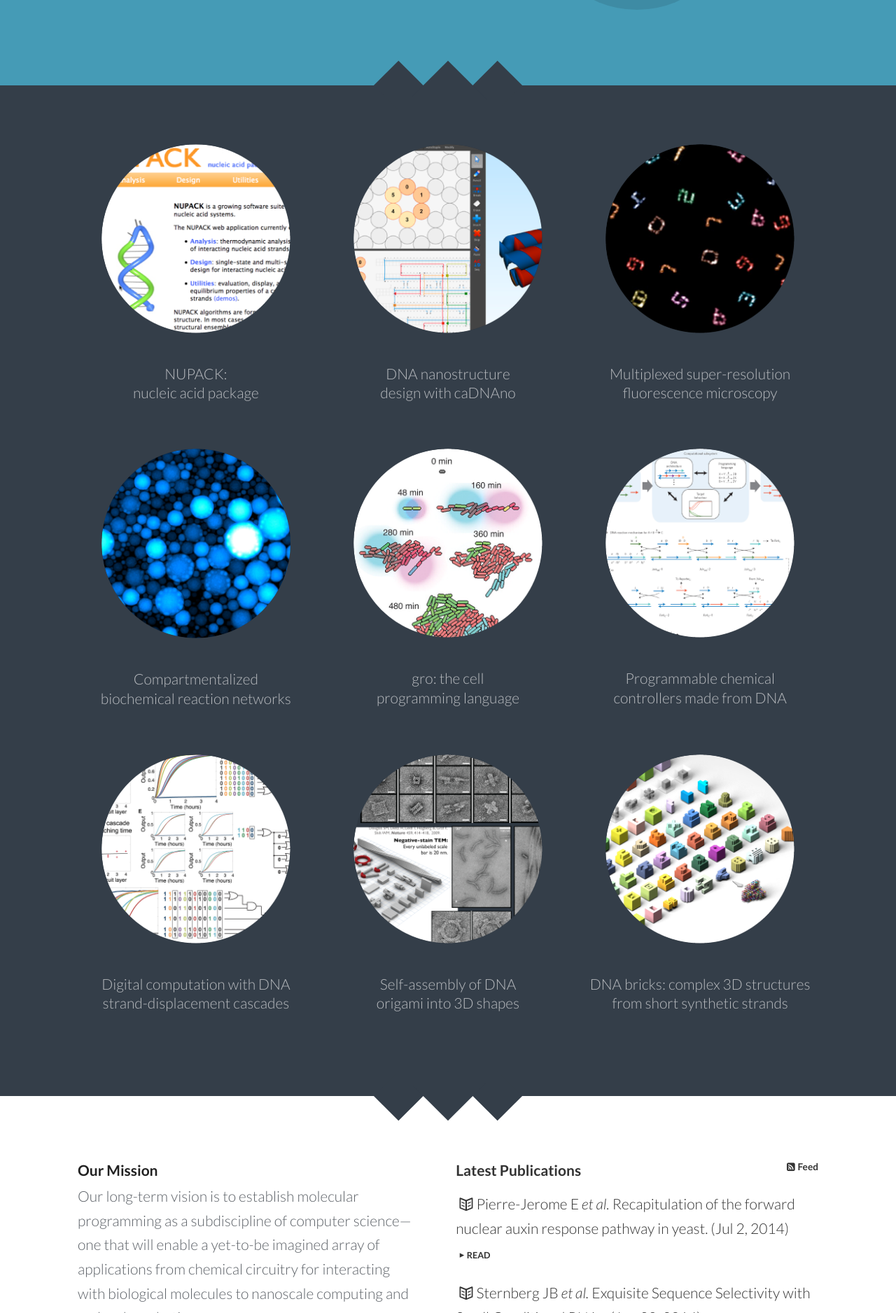
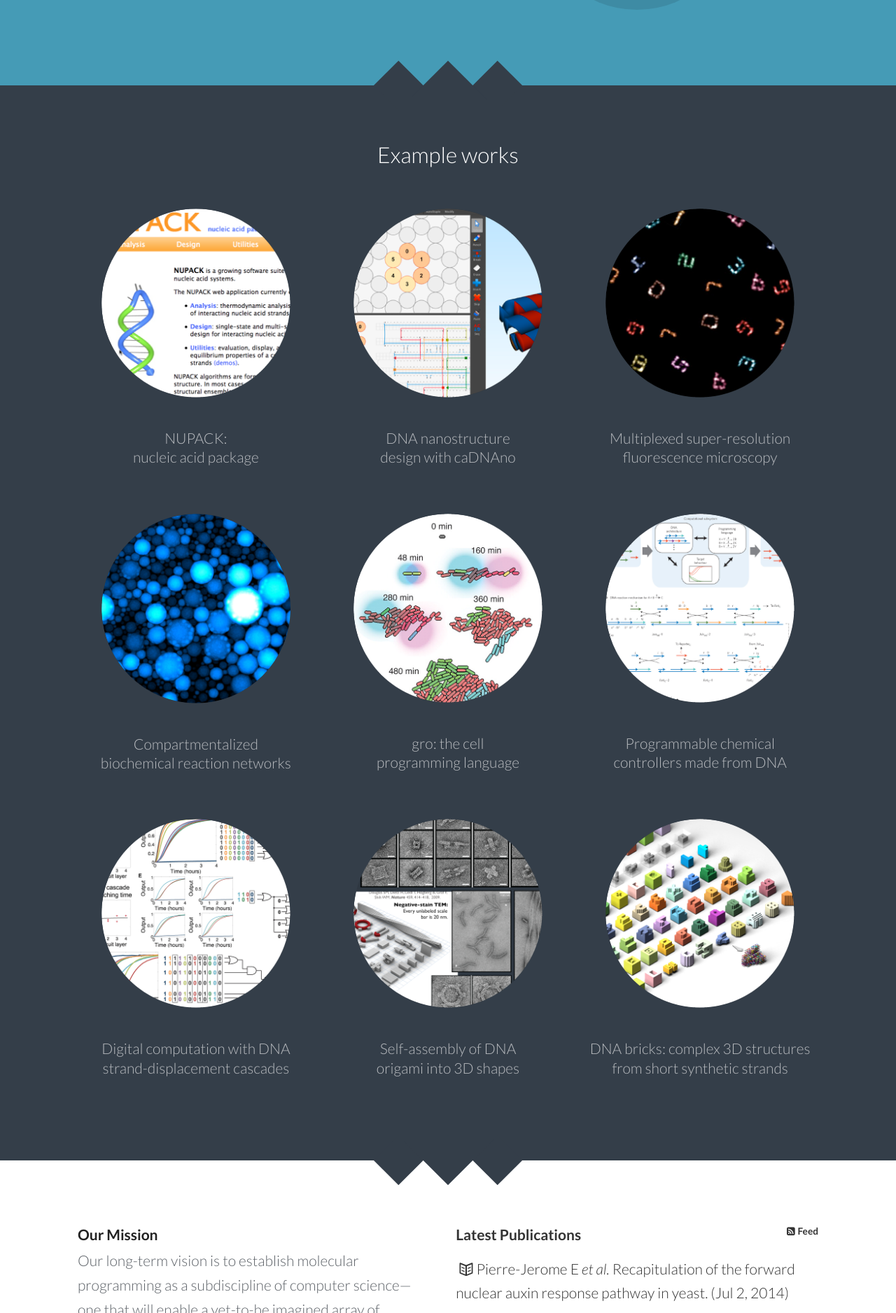
Before and after one commit to douglaslab/mpp, a Jekyll site: the page built from index.html, in a window 1280 px wide. Shown: the part 398-2274 px from the top of the page at 70% size. Built offline with Jekyll 4.4.1, drawn with Linux system fonts in a browser that asks for light colours; nearby versions of some CDN libraries.

Commit message:
add heading "Example works" to index

```diff
--- a/index.html
+++ b/index.html
@@ -26,8 +26,12 @@ title: Home
 	</div>
 </section>
 
+<section class="frontpage-section section-multitriangles" id="frontpage-middle">
 
-<section class="frontpage-section section-multitriangles" id="frontpage-middle">
+	<div class="row">
+			<h2 class="centered">Example works</h2></br>
+	</div>
+
 	<div class="row">
 		<div class="third centered">
 			<a target="_new" href="http://www.nupack.org/">
@@ -100,13 +104,6 @@ title: Home
 </section>
 
 
-
-
-
-
-
-
-
 <section>
 	<div class="row">
 
```
